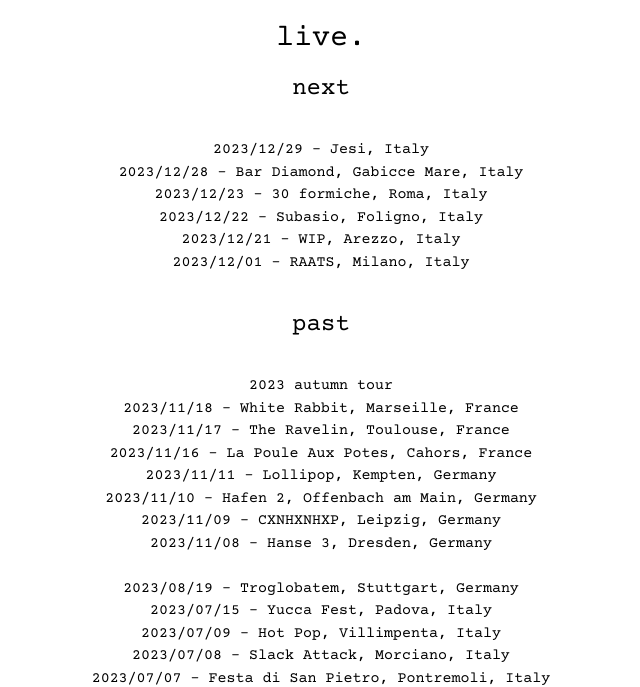
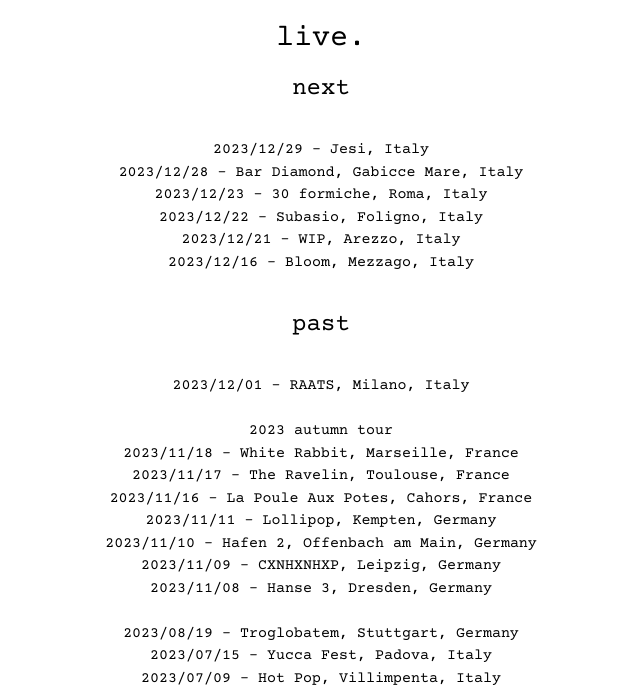
Before and after one commit to snuffznuff/snuffznuff.github.io, a plain HTML site: page index.html in a window 1280 px wide. Shown: the part 1281-1968 px from the top of the page, without its empty margins (319-959 px from the left). Drawn offline with nearby package versions, Linux system fonts and the light colour scheme.

Commit message:
Update index.html

```diff
--- a/index.html
+++ b/index.html
@@ -101,9 +101,11 @@
 		2023/12/23 - 30 formiche, Roma, Italy<br>
 		2023/12/22 - Subasio, Foligno, Italy<br>
 		2023/12/21 - WIP, Arezzo, Italy<br>
+		2023/12/16 - Bloom, Mezzago, Italy<br>
+		<br>
+		<h3>past</h3><br>
 		2023/12/01 - RAATS, Milano, Italy<br>
 		<br>
-		<h3>past</h3><br>
 		2023 autumn tour<br>
 		2023/11/18 - White Rabbit, Marseille, France<br>
 		2023/11/17 - The Ravelin, Toulouse, France<br>
```
